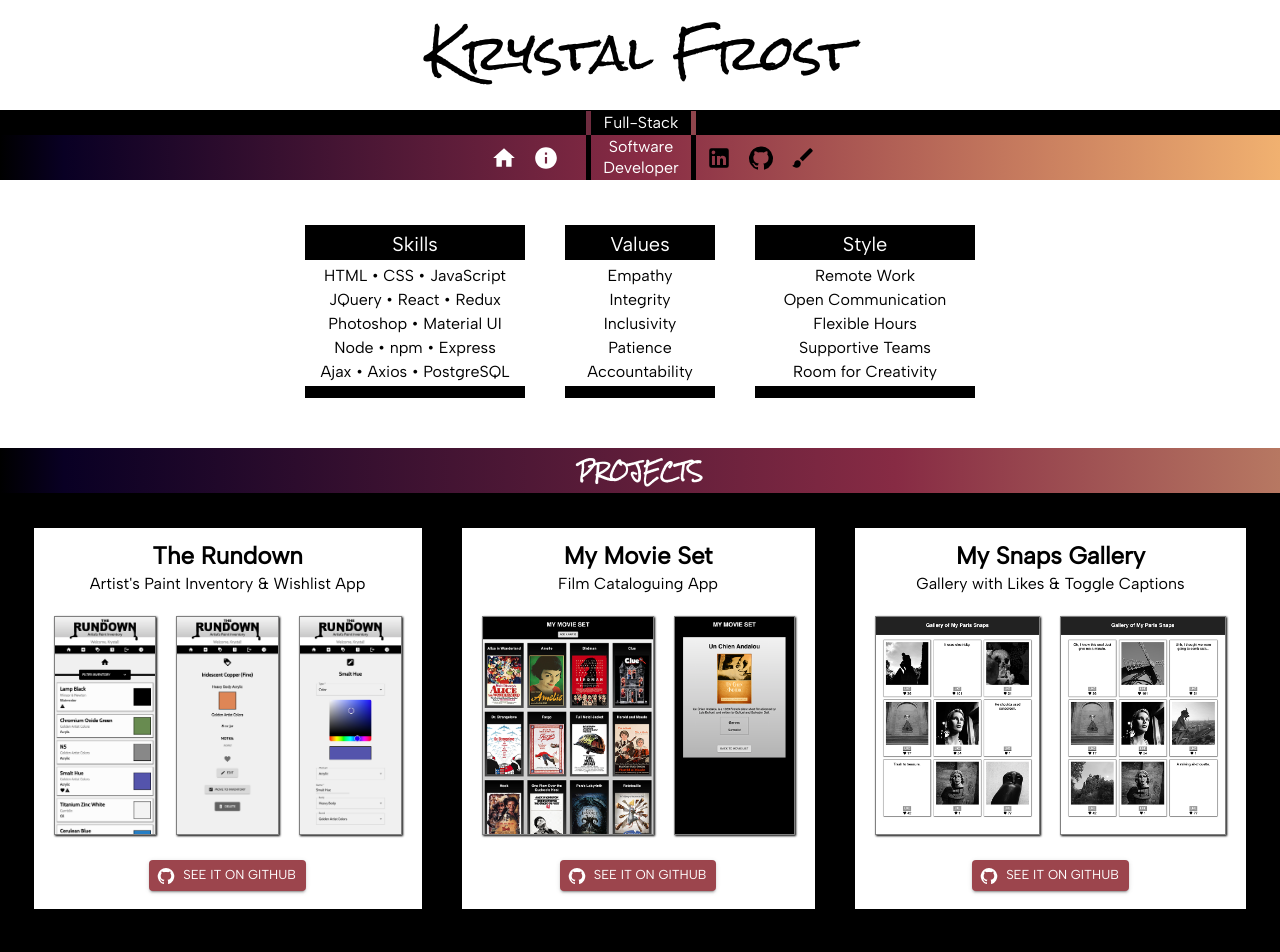
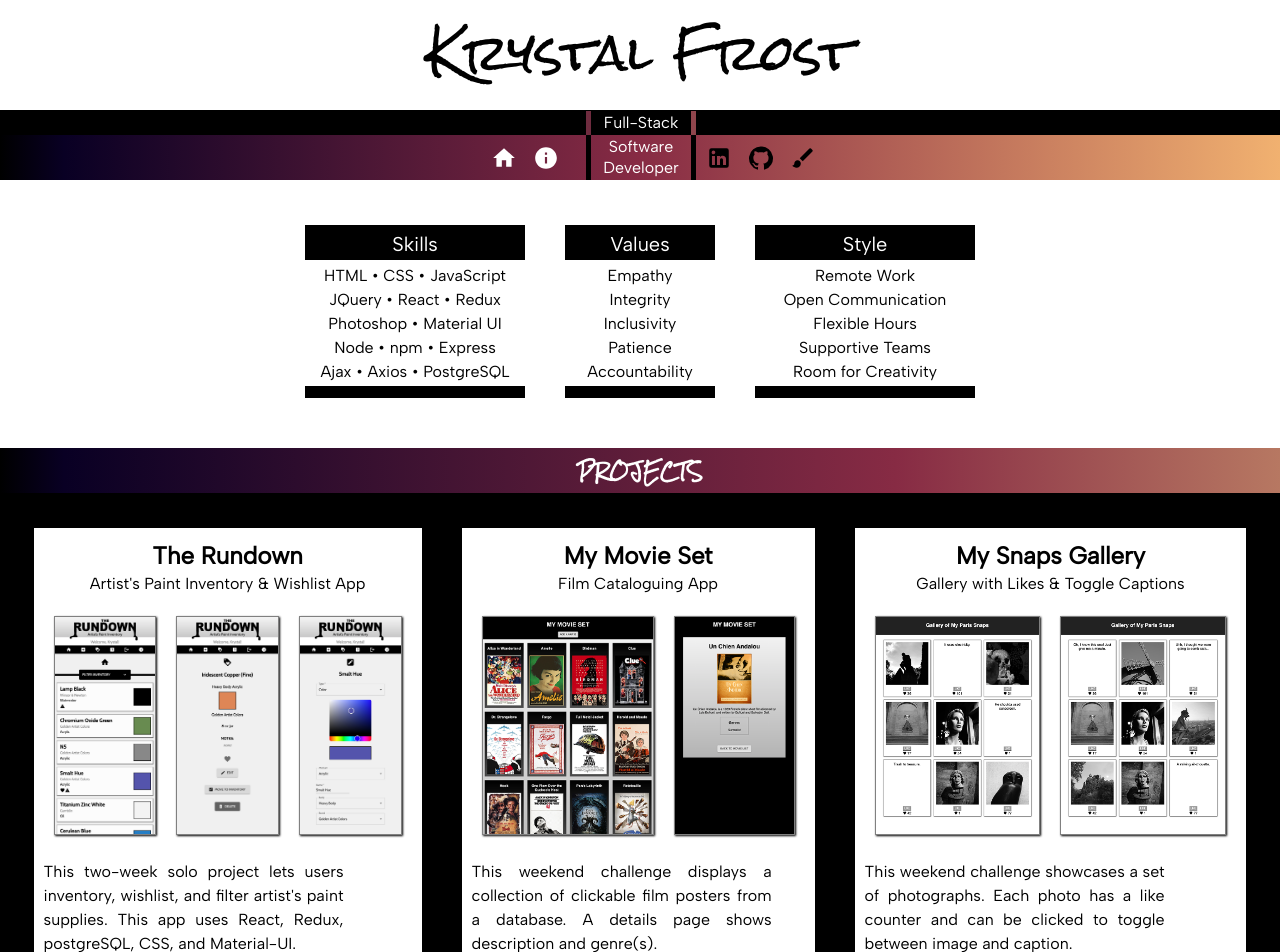
Before and after one commit to librarykrystal/portfolio, a React (Create React App) app: page /#/home in a window 1280 px wide. Shown: the top 952 px of the page. Built offline with nearby package versions, Linux system fonts and the light colour scheme; a web font is replaced by a local one.

Commit message:
Updated projects to include short descriptions.

```diff
--- a/src/components/App/App.css
+++ b/src/components/App/App.css
@@ -242,6 +242,12 @@ Projects
   justify-content: space-around;
 }
 
+.projDescText {
+  max-width: 300px;
+  text-align: justify;
+  margin-bottom: 10px;
+}
+
 .appImage {
   min-height: 150px;
   max-height: 17vw;
--- a/src/components/Projects/Projects.jsx
+++ b/src/components/Projects/Projects.jsx
@@ -92,6 +92,11 @@ function Projects() {
                 <img className="appImage" src={rundownDetails}></img>
                 <img className="appImage" src={rundownEdit}></img>
               </div>
+              <div className="projDescText">
+                <Typography variant="body1" mt={0} mb={0} gutterBottom>
+                This two-week solo project lets users inventory, wishlist, and filter artist's paint supplies. This app uses React, Redux, postgreSQL, CSS, and Material-UI.
+                </Typography>
+              </div>
               <div className="projectButtons">
                 <Button
                 variant="contained"
@@ -120,6 +125,11 @@ function Projects() {
               <img className="appImage" src={movieSetList}></img>
               <img className="appImage" src={movieSetDetails}></img>
             </div>
+            <div className="projDescText">
+                <Typography variant="body1" mt={0} mb={0} gutterBottom>
+                This weekend challenge displays a collection of clickable film posters from a database.  A details page shows description and genre(s).
+                </Typography>
+              </div>
             <div className="projectButtons">
               <Button
               variant="contained"
@@ -148,6 +158,11 @@ function Projects() {
               <img className="appImage" src={galleryDesc2}></img>
               <img className="appImage" src={galleryDesc1}></img>
             </div>
+            <div className="projDescText">
+                <Typography variant="body1" mt={0} mb={0} gutterBottom>
+                This weekend challenge showcases a set of photographs.  Each photo has a like counter and can be clicked to toggle between image and caption.
+                </Typography>
+              </div>
             <div className="projectButtons">
               <Button
               variant="contained"
```
